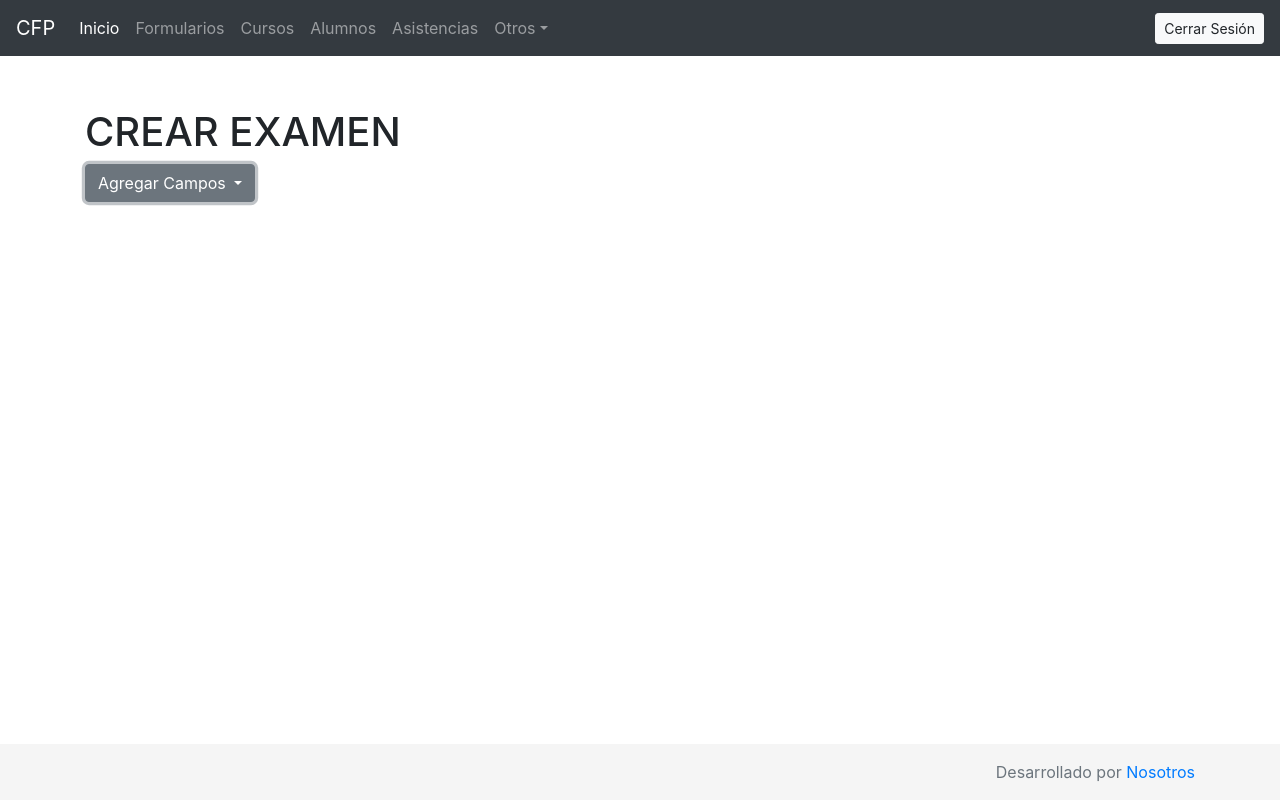
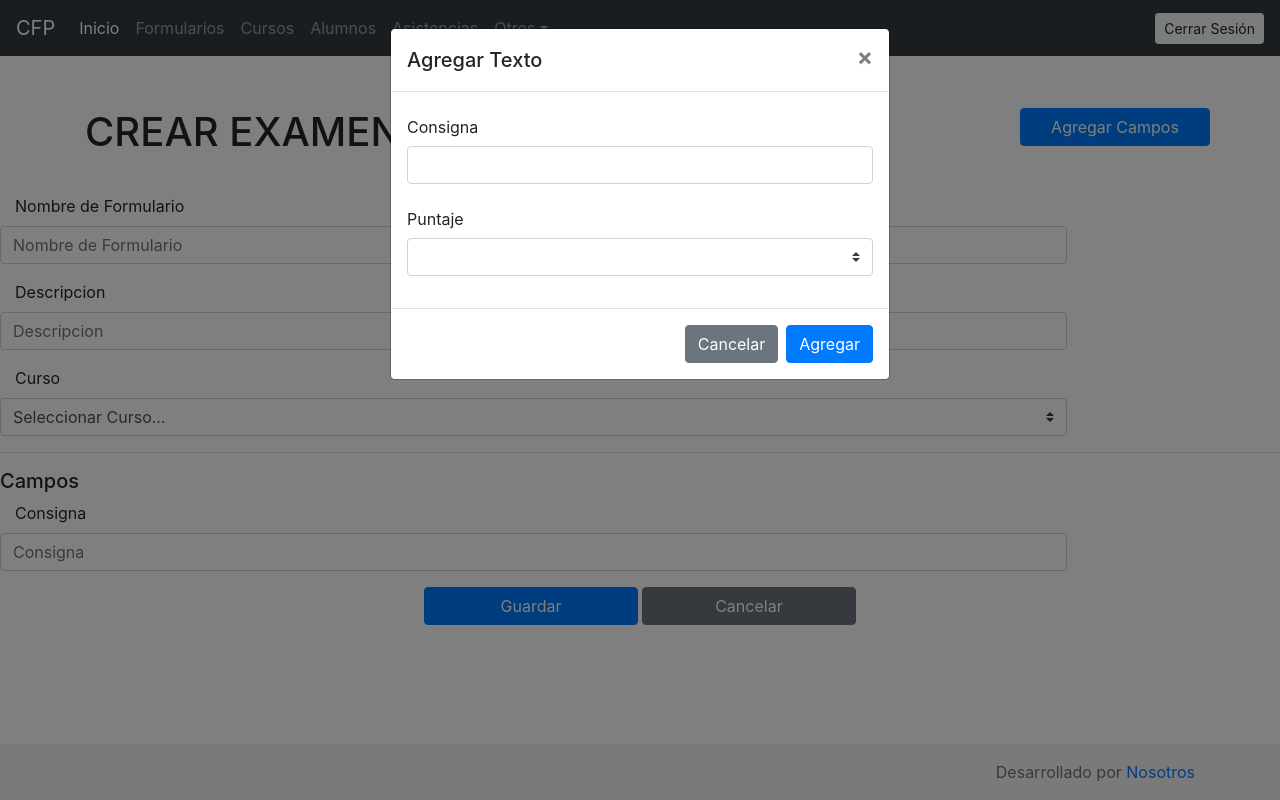
Before and after one commit to mariela21180/institucional-cfp, a website: page proyecto/client/CrearExamen.html in a window 1280 px wide. Both pictures are taken after a click on the button "Agregar Campos". Drawn offline with Linux system fonts and the light colour scheme.

Commit message:
#3 creacion de formulario de examen con su js para el modal, falta hacer un listado de modal para poder elejir el deseado. (no tengo idea de como hacerlo, si alguien sabe o tiene alguna paguina se lo agradesco, no encontre nada en google o se supe como buscarlo)

```diff
--- a/proyecto/client/CrearExamen.html
+++ b/proyecto/client/CrearExamen.html
@@ -63,26 +63,81 @@
     <!-- Comenzar el contenido de la pagin -->
     <main role="main" class="flex-shrink-0">
         <div class="container">
-            <DIV CLASS="ROW">
-                <h1 class="mt-5">CREAR EXAMEN</h1>
+            <div class="row">
+                <h1 class=" col-10 mt-5 ">CREAR EXAMEN</h1>
 
-                <div class="btn-group" role="group" aria-label="Button group with nested dropdown">
+                <button type="button" class="col-2 mb-5 mt-5 btn btn-primary nav-item dropdown" data-toggle="modal"
+                    data-target="#exampleModal" data-whatever="">Agregar Campos</button>
 
-                    <div class="btn-group" role="group">
-                        <button id="btnGroupDrop1" type="button" class="btn btn-secondary dropdown-toggle"
-                            data-toggle="dropdown" aria-haspopup="true" aria-expanded="false">
-                            Agregar Campos
-                        </button>
+                <div class="modal fade " id="exampleModal" tabindex="-1" role="dialog"
+                    aria-labelledby="exampleModalLabel" aria-hidden="true">
+                    <div class="modal-dialog" role="document">
+                        <div class="modal-content">
+                            <div class="modal-header">
+                                <h5 class="modal-title" id="exampleModalLabel">Agregar Texto</h5>
+                                <button type="button" class="close" data-dismiss="modal" aria-label="Close">
+                                    <span aria-hidden="true">&times;</span>
+                                </button>
+                            </div>
+                            <div class="modal-body">
+                                <form>
+                                    <div class="form-group">
+                                        <label for="recipient-name" class="col-form-label">Consigna</label>
+                                        <input type="text" class="form-control" id="texto-consigna">
+                                    </div>
+                                    <div class="form-group">
+                                        <label for="message-text" class="col-form-label">Puntaje</label>
+                                        <select class=" form-control custom-select"></select>
+
+                                    </div>
+                                </form>
+                            </div>
+                            <div class="modal-footer">
+                                <button type="button" class="btn btn-secondary" data-dismiss="modal">Cancelar</button>
+                                <button type="button" class="btn btn-primary">Agregar</button>
+                            </div>
+                        </div>
+                    </div>
+                </div>
+
+            </div>
+        </div>
 
 
+        <form>
+                <div class="form-group">
+                  <label for="formGroupExampleInput" class="col-12">Nombre de Formulario</label>
+                  <input type="text" class="form-control col-10" id="formGroupExampleInput" placeholder="Nombre de Formulario">
+                </div>
+                <div class="form-group">
+                  <label for="formGroupExampleInput2" class="col-12">Descripcion</label>
+                  <input type="text" class="form-control col-10" id="formGroupExampleInput2" placeholder="Descripcion">
+                </div>
+                <div class="form-group">
+                        <label for="formGroupExampleInput2" class="col-12">Curso</label>
+                        <select name="" id="" class="custom-select col-10" type="text" >
+                            <option value="$">Seleccionar Curso...</option>
+                        </select>
+                </div>
+              </form>
+              <hr />
 
-                        </div>
+              <h5>Campos </h5>
+              <form>
+                    <div class="form-group">
+                      <label for="formGroupExampleInput" class="col-12">Consigna</label>
+                      <input type="text" class="form-control col-10" id="formGroupExampleInput" placeholder="Consigna">
                     </div>
-                </DIV>
-            </div>
 
+                    </div>
+                  </form>
+                  <center>
+                  <div class="form-group">
+                        <button type="button" class="btn col-md-2 btn-primary">Guardar</button>
+                        <button type="button" class="btn col-md-2 btn-secondary" data-dismiss="modal">Cancelar</button>
 
-        </div>
+                    </div>
+                </center>
     </main>
 
 
--- a/proyecto/client/assets/js/main.js
+++ b/proyecto/client/assets/js/main.js
@@ -1,6 +1,15 @@
 // Variables
 
 // Eventos
+$('#exampleModal').on('show.bs.modal', function (event) {
+    var button = $(event.relatedTarget) // Button that triggered the modal
+    var recipient = button.data('whatever') // Extract info from data-* attributes
+    // If necessary, you could initiate an AJAX request here (and then do the updating in a callback).
+    // Update the modal's content. We'll use jQuery here, but you could use a data binding library or other methods instead.
+    var modal = $(this)
+    modal.find('.modal-title').text('Agregar Texto ' + recipient)
+    modal.find('.modal-body input').val(recipient)
+  })
 
 // Main
 
```
